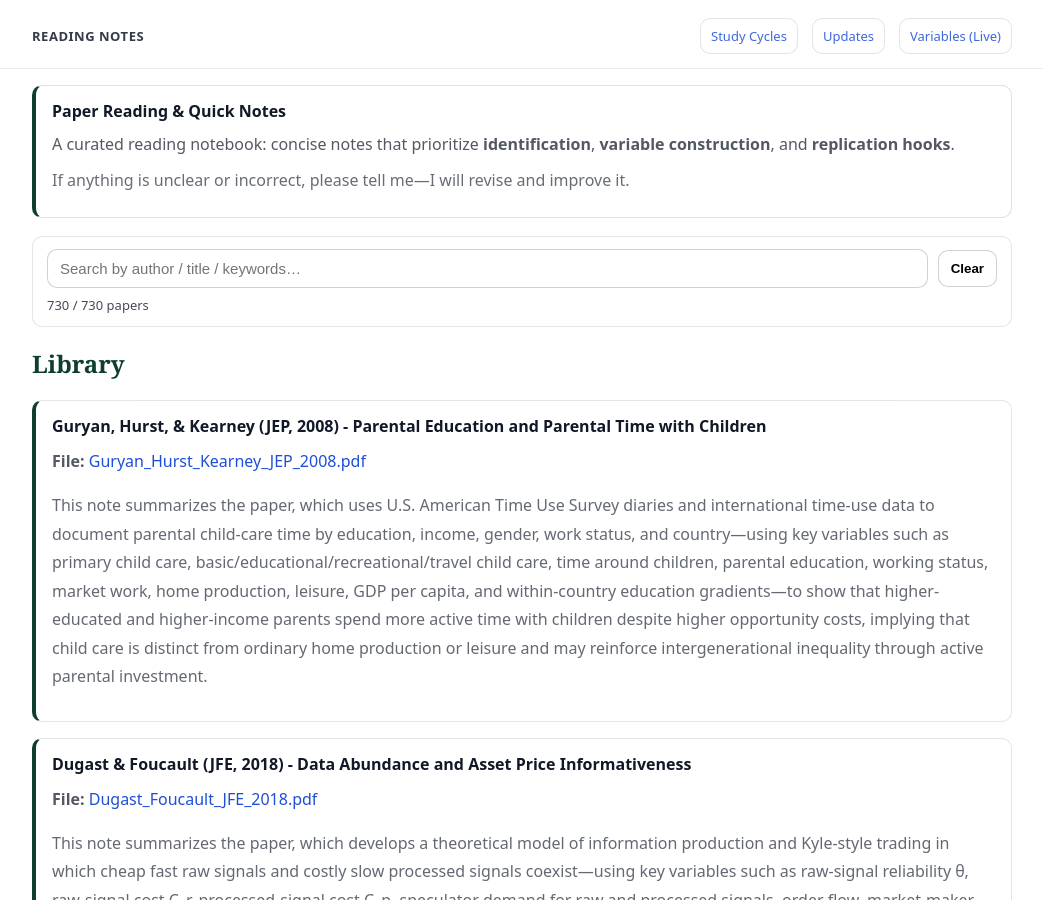
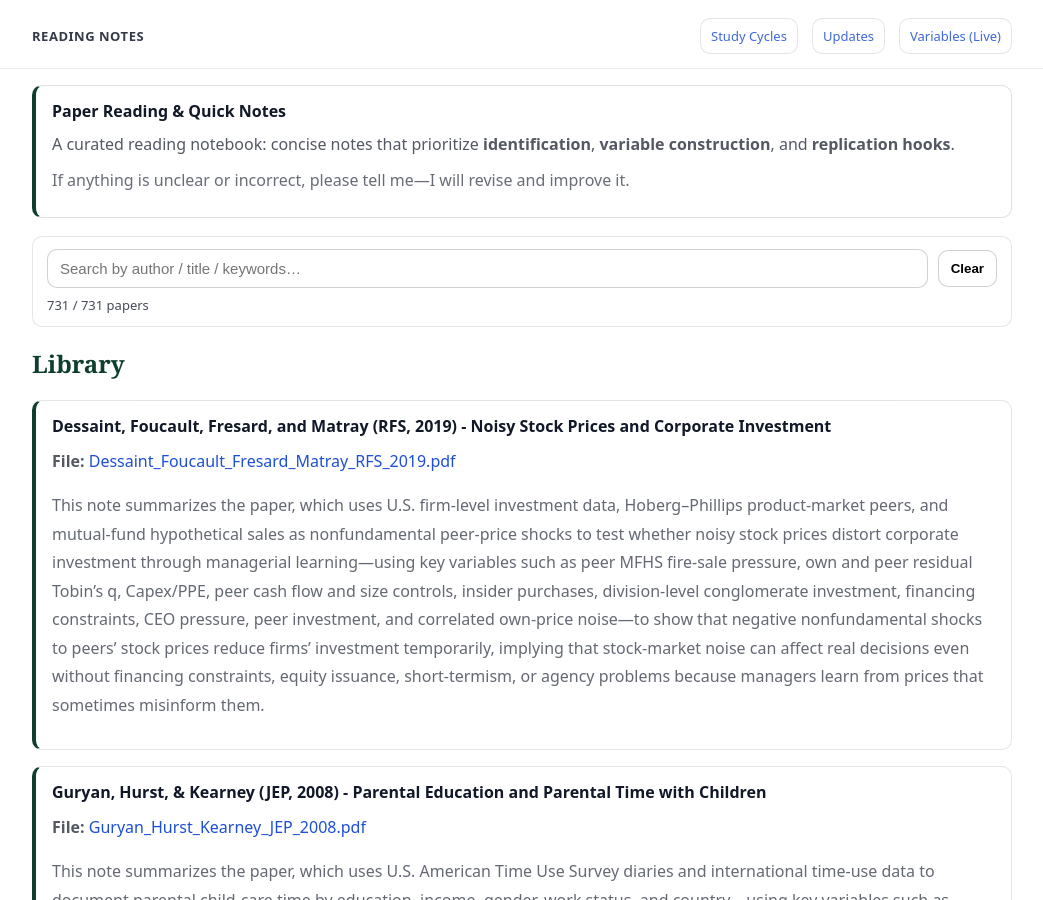
Before and after one commit to yaxinzn/study-archive, a Jekyll site: the page built from reading/index.md, in a window 1280 px wide and 900 px high. Shown: the whole window, without its empty margins (118-1161 px from the left). Built offline with Jekyll 4.4.1, drawn with Linux system fonts in a browser that asks for light colours.

Commit message:
Reading: add/update Dessaint_Foucault_Fresard_Matray_RFS_2019.pdf

```diff
--- a/_data/reading.yml
+++ b/_data/reading.yml
@@ -1,3 +1,7 @@
+- title: "Dessaint, Foucault, Fresard, and Matray (RFS, 2019) - Noisy Stock Prices and Corporate Investment"
+  file: "Dessaint_Foucault_Fresard_Matray_RFS_2019.pdf"
+  desc: "This note summarizes the paper, which uses U.S. firm-level investment data, Hoberg–Phillips product-market peers, and mutual-fund hypothetical sales as nonfundamental peer-price shocks to test whether noisy stock prices distort corporate investment through managerial learning—using key variables such as peer MFHS fire-sale pressure, own and peer residual Tobin’s q, Capex/PPE, peer cash flow and size controls, insider purchases, division-level conglomerate investment, financing constraints, CEO pressure, peer investment, and correlated own-price noise—to show that negative nonfundamental shocks to peers’ stock prices reduce firms’ investment temporarily, implying that stock-market noise can affect real decisions even without financing constraints, equity issuance, short-termism, or agency problems because managers learn from prices that sometimes misinform them."
+
 - title: "Guryan, Hurst, & Kearney (JEP, 2008) - Parental Education and Parental Time with Children"
   file: "Guryan_Hurst_Kearney_JEP_2008.pdf"
   desc: "This note summarizes the paper, which uses U.S. American Time Use Survey diaries and international time-use data to document parental child-care time by education, income, gender, work status, and country—using key variables such as primary child care, basic/educational/recreational/travel child care, time around children, parental education, working status, market work, home production, leisure, GDP per capita, and within-country education gradients—to show that higher-educated and higher-income parents spend more active time with children despite higher opportunity costs, implying that child care is distinct from ordinary home production or leisure and may reinforce intergenerational inequality through active parental investment."
```
Also changed, not shown: 1 other file.
